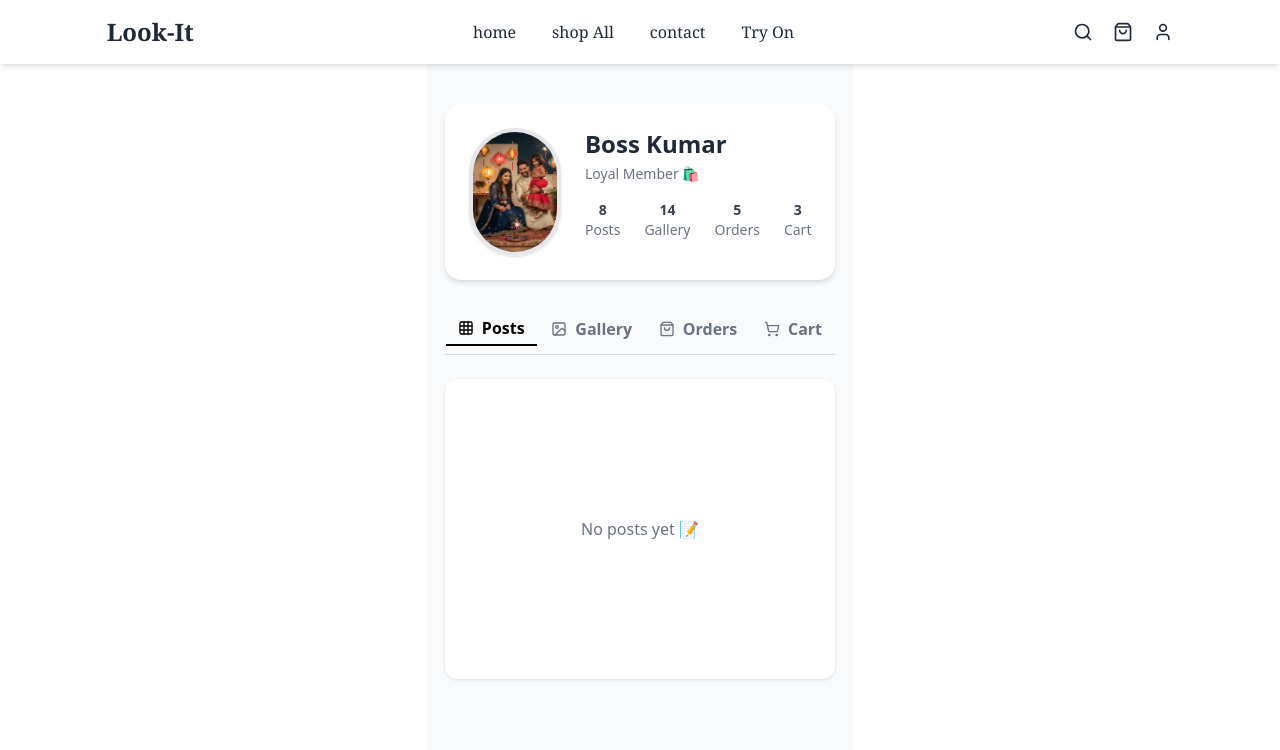
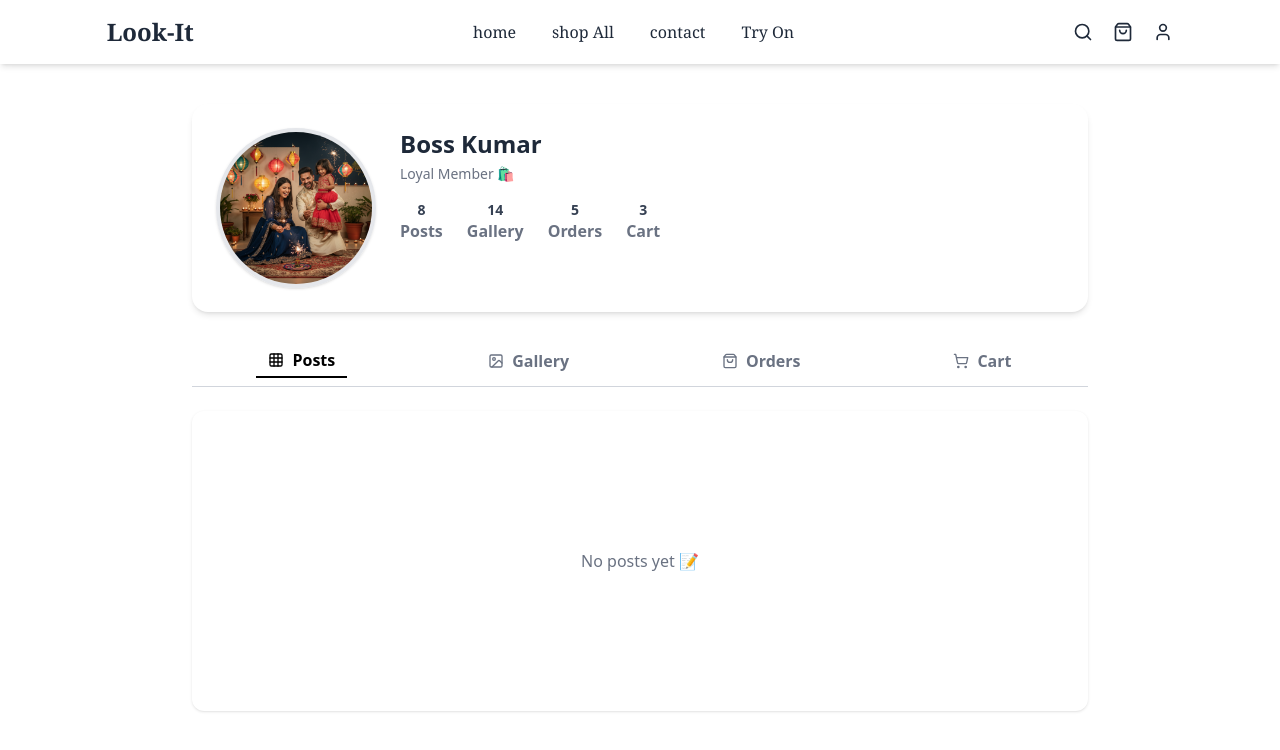
Before and after one commit to The-vishnu/Look, a React (Vite) app in the folder look-it-app/: page /profile in a window 1280 px wide. Shown: the top 750 px of the page. Built offline with nearby package versions, Linux system fonts and the light colour scheme.

Commit message:
working on profile section

```diff
--- a/look-it-app/src/Pages/ProfilePage.jsx
+++ b/look-it-app/src/Pages/ProfilePage.jsx
@@ -15,7 +15,7 @@ const ProfilePage = () => {
   };
 
   return (
-    <div className="min-h-screen bg-gray-50 flex flex-col items-center py-10">
+    <div className="min-h-screen w-full flex flex-col items-center py-10">
       {/* Profile Header */}
       <div className="bg-white shadow-md rounded-2xl w-11/12 max-w-4xl p-6 flex flex-col sm:flex-row items-center sm:items-start gap-6">
         {/* Profile Image */}
@@ -23,7 +23,7 @@ const ProfilePage = () => {
           <img
             src={user.profileImg}
             alt="Profile"
-            className="w-32 h-32 rounded-full object-cover border-4 border-gray-200 shadow-sm"
+            className="w-40 h-40 rounded-full object-cover border-4 border-gray-200 shadow-sm"
           />
         </div>
 
@@ -36,19 +36,19 @@ const ProfilePage = () => {
           <div className="flex justify-center sm:justify-start gap-6 mt-4 text-sm text-gray-700">
             <div className="text-center">
               <p className="font-bold">{user.postsCount}</p>
-              <p className="text-gray-500">Posts</p>
+              <p className="text-gray-500 font-semibold text-[16px]">Posts</p>
             </div>
             <div className="text-center">
               <p className="font-bold">{user.galleryCount}</p>
-              <p className="text-gray-500">Gallery</p>
+              <p className="text-gray-500 font-semibold text-[16px]">Gallery</p>
             </div>
             <div className="text-center">
               <p className="font-bold">{user.orderCount}</p>
-              <p className="text-gray-500">Orders</p>
+              <p className="text-gray-500 font-semibold text-[16px]">Orders</p>
             </div>
             <div className="text-center">
               <p className="font-bold">{user.cartCount}</p>
-              <p className="text-gray-500">Cart</p>
+              <p className="text-gray-500 font-semibold text-[16px]">Cart</p>
             </div>
           </div>
         </div>
```
